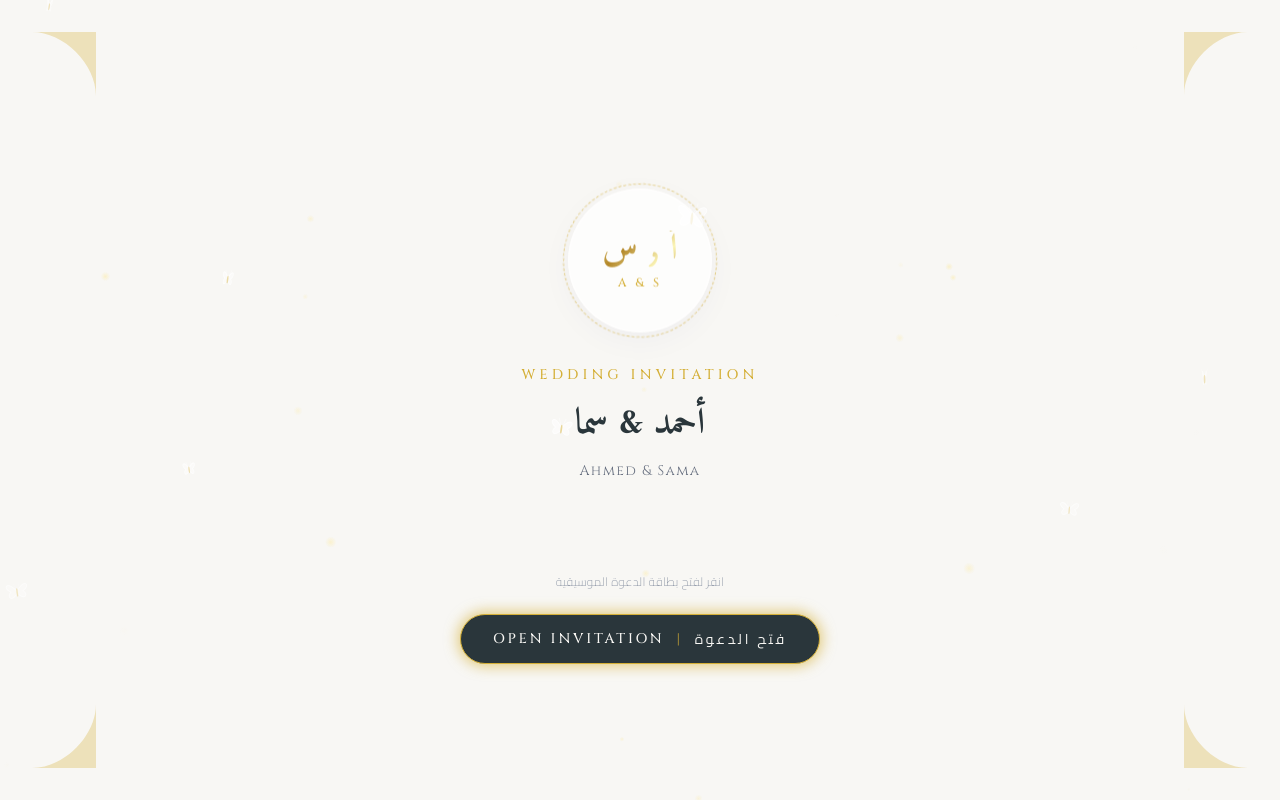
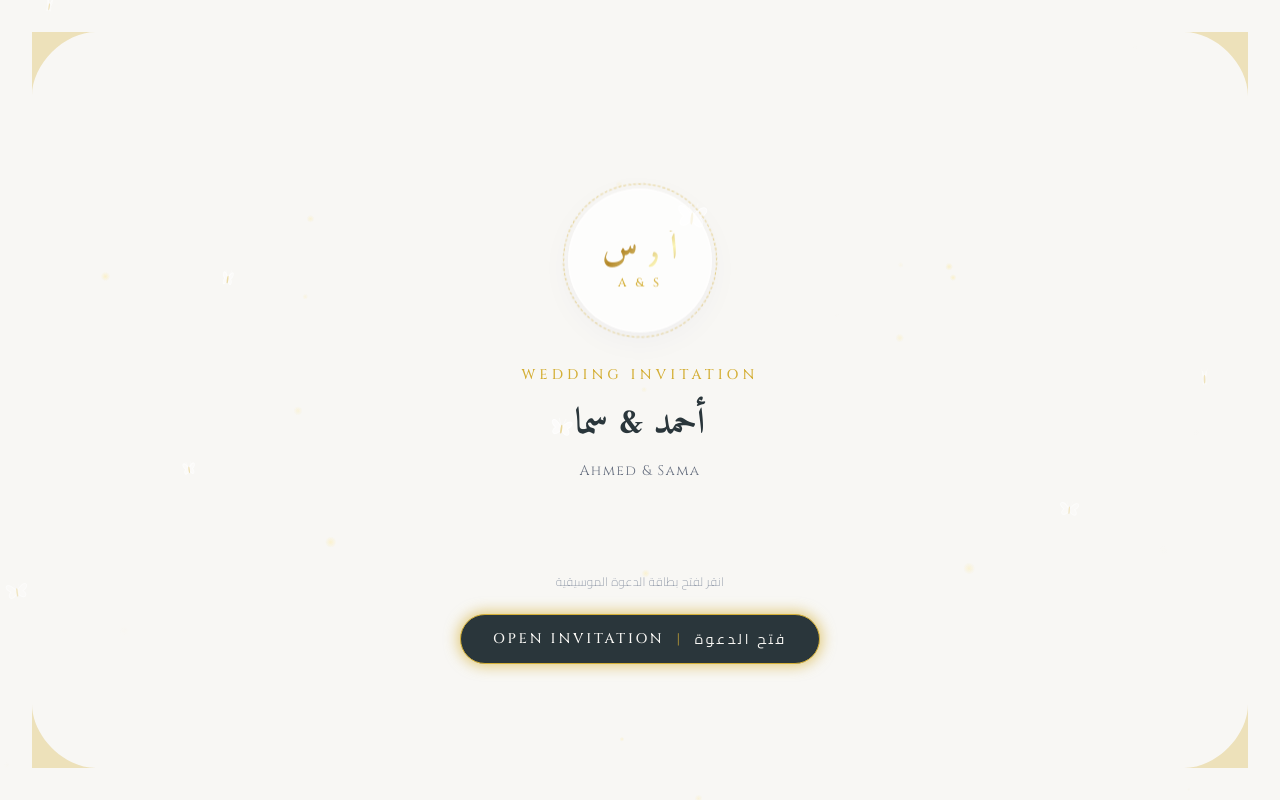
Before and after one commit to ahmedesmail01/my-wedding, a Next.js app: page / in a window 1280 px wide. Built offline with nearby package versions, Linux system fonts and the light colour scheme.

Commit message:
refactor: reorder decorative invitation accents and adjust slide scroller positioning

```diff
--- a/src/components/OpenInvitationCover.tsx
+++ b/src/components/OpenInvitationCover.tsx
@@ -21,9 +21,8 @@ export default function OpenInvitationCover({ onOpen }: OpenInvitationCoverProps
 
   return (
     <div
-      className={`absolute inset-0 z-50 flex flex-col justify-between items-center p-8 bg-[var(--bg-color)] transition-all duration-700 ease-in-out ${
-        isOpening ? 'opacity-0 translate-y-[-100%]' : 'opacity-100 translate-y-0'
-      }`}
+      className={`absolute inset-0 z-50 flex flex-col justify-between items-center p-8 bg-[var(--bg-color)] transition-all duration-700 ease-in-out ${isOpening ? 'opacity-0 translate-y-[-100%]' : 'opacity-100 translate-y-0'
+        }`}
       style={{ overflow: 'hidden' }}
     >
       {/* Semi-transparent rising butterflies inside the cover for visual wow factor */}
@@ -32,10 +31,10 @@ export default function OpenInvitationCover({ onOpen }: OpenInvitationCoverProps
       {/* Decorative Top Border Accents */}
       <div className="w-full flex justify-between opacity-30 pointer-events-none select-none">
         <svg className="w-16 h-16 text-[var(--accent-color)]" fill="currentColor" viewBox="0 0 100 100">
-          <path d="M0,0 H100 V100 C100,50 50,0 0,0" transform="scale(1, 1)" />
+          <path d="M0,0 H100 V100 C100,50 50,0 0,0" transform="scale(-1, 1) translate(-100, 0)" />
         </svg>
         <svg className="w-16 h-16 text-[var(--accent-color)]" fill="currentColor" viewBox="0 0 100 100">
-          <path d="M0,0 H100 V100 C100,50 50,0 0,0" transform="scale(-1, 1) translate(-100, 0)" />
+          <path d="M0,0 H100 V100 C100,50 50,0 0,0" transform="scale(1, 1)" />
         </svg>
       </div>
 
@@ -118,10 +117,10 @@ export default function OpenInvitationCover({ onOpen }: OpenInvitationCoverProps
       {/* Decorative Bottom Corner Accents */}
       <div className="w-full flex justify-between opacity-30 pointer-events-none select-none">
         <svg className="w-16 h-16 text-[var(--accent-color)]" fill="currentColor" viewBox="0 0 100 100">
-          <path d="M0,0 H100 V100 C100,50 50,0 0,0" transform="scale(1, -1) translate(0, -100)" />
+          <path d="M0,0 H100 V100 C100,50 50,0 0,0" transform="scale(-1, -1) translate(-100, -100)" />
         </svg>
         <svg className="w-16 h-16 text-[var(--accent-color)]" fill="currentColor" viewBox="0 0 100 100">
-          <path d="M0,0 H100 V100 C100,50 50,0 0,0" transform="scale(-1, -1) translate(-100, -100)" />
+          <path d="M0,0 H100 V100 C100,50 50,0 0,0" transform="scale(1, -1) translate(0, -100)" />
         </svg>
       </div>
     </div>
--- a/src/components/WeddingInvitation.tsx
+++ b/src/components/WeddingInvitation.tsx
@@ -91,7 +91,7 @@ export default function WeddingInvitation() {
       <div
         ref={scrollerRef}
         onScroll={handleScroll}
-        className="slides-scroller"
+        className="slides-scroller relative top-6"
       >
         <SlideCalligraphy />
         <SlideHosts />
```
